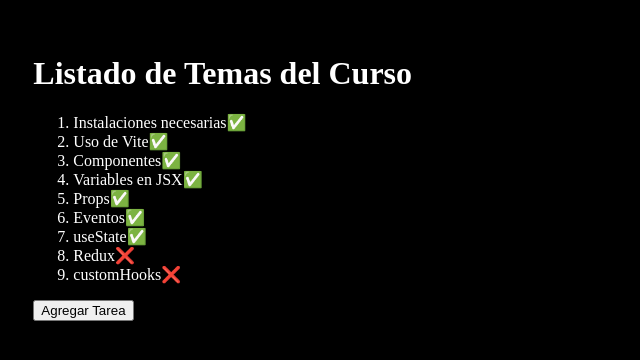
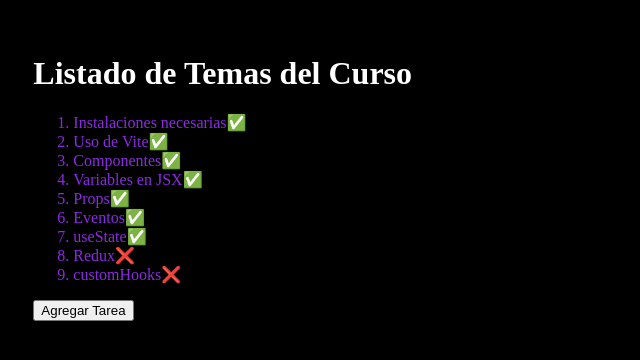
Before and after one commit to TomasGomezWagner/Proyecto-REACT, a React (Vite) app: page / in a window 1280 px wide. Shown: the top 360 px of the page, without its empty margins (0-640 px from the left). Built offline with nearby package versions, Linux system fonts and the light colour scheme.

Commit message:
Nombre de clase de CSS en React (className)

```diff
--- a/src/ListadoConUseState.jsx
+++ b/src/ListadoConUseState.jsx
@@ -2,13 +2,16 @@ import { useState } from "react"
 
 const Items = ({nombre, visto}) => {// con la tecla de windows y punto('.') podes poner emojis
     return(
-        <li>
+        <li className="listElement">
             {nombre}
             {visto ? '✅' : '❌'}
         </li>
     )
 }// (visto && 'algo') lo que hace es evaluar el primer elemento, si este el falso devuelve ese elemento(falso), de lo contrario devuelve el siguiente elemento
 // el if ternario es como php variable_a_evaluar ? resultado true : resultado false
+
+// clases de CSS
+// las clases de css se tienen que poner con el nombre de "className" y no class como en HTML porque no es HTML es JSX!!
 
 
 export const ListadoConUseState = () => {
--- a/src/styles.css
+++ b/src/styles.css
@@ -3,3 +3,7 @@ body, html{
     color: white;
     padding: 1%;
 }
+
+.listElement {
+    color: blueviolet;
+}
```
